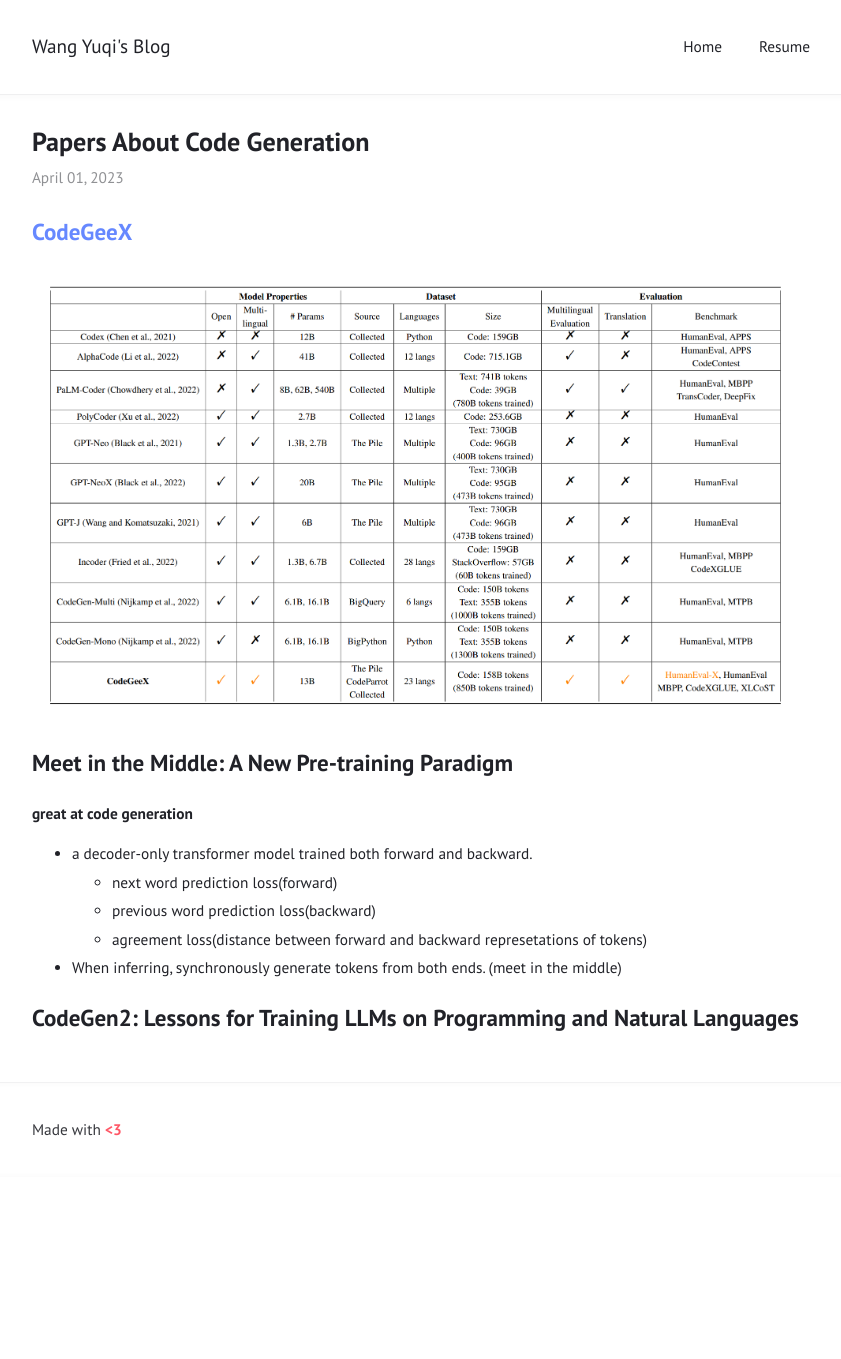
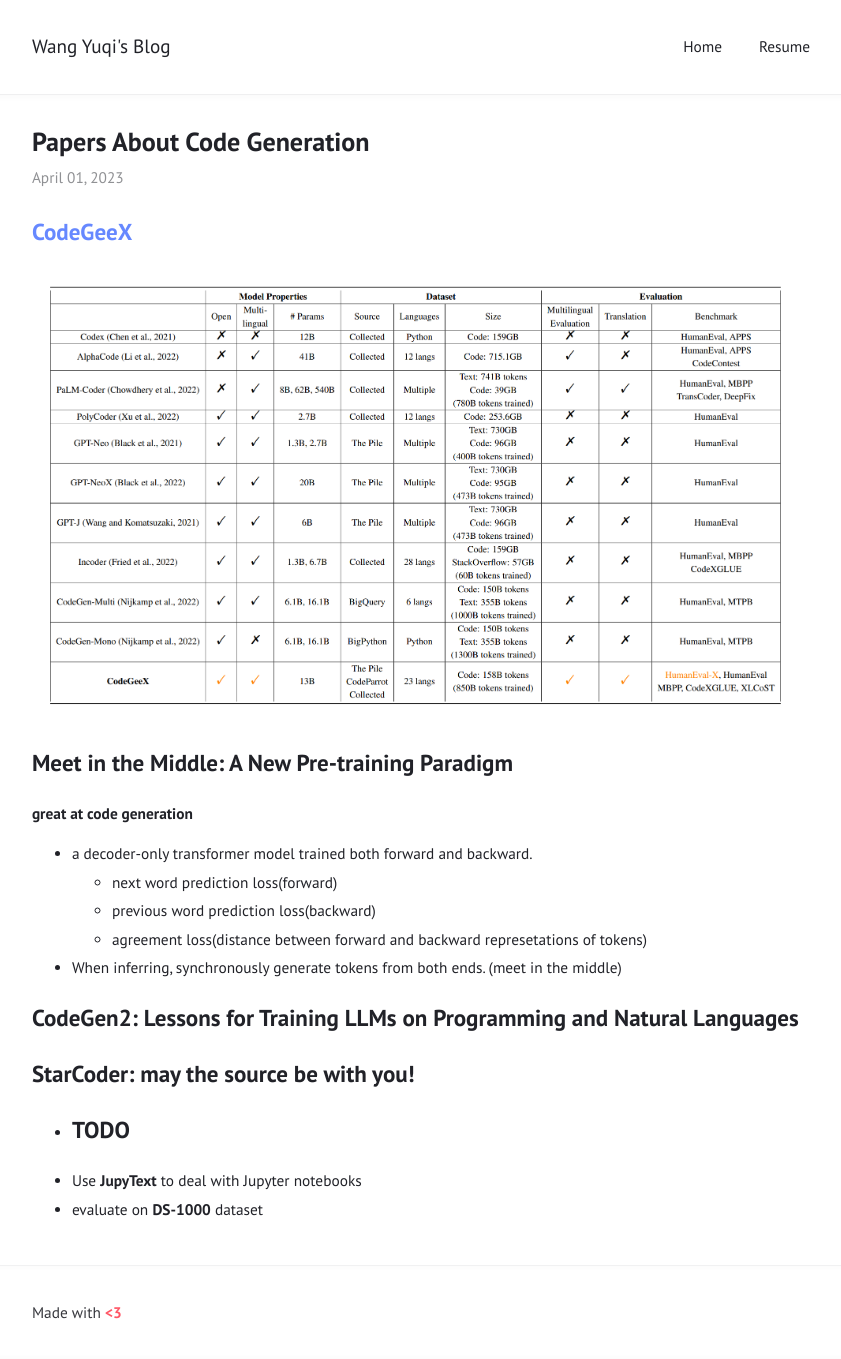
Before and after one commit to bugggggggg/bugggggggg.github.io, a Jekyll site: the page built from _posts/2023-04-01-code-generation.md, in a window 1280 px wide. Shown: the whole page, without its empty margins (219-1060 px from the left). Built offline with Jekyll 4.4.1, drawn with Linux system fonts in a browser that asks for light colours; before the commit the page ends 1177 px from its top, so only the background shows below that.

Commit message:
daily update

```diff
--- a/_posts/2023-04-01-code-generation.md
+++ b/_posts/2023-04-01-code-generation.md
@@ -18,3 +18,9 @@
 - When inferring, synchronously generate tokens from both ends. (meet in the middle)
 
 ## CodeGen2: Lessons for Training LLMs on Programming and Natural Languages
+
+
+## StarCoder: may the source be with you!
+- # TODO
+- Use **JupyText** to deal with Jupyter notebooks
+- evaluate on **DS-1000** dataset
```
Also changed, not shown: Resume.md (+21 -2 lines), _posts/2023-03-31-curate-dataset-or-benchmark.md (+5 -0 lines), _posts/2023-05-09-learning-material.md (+2 -0 lines), _posts/2023-05-29-papers-about-llm-and-dataset.md (added, +16 -0 lines).
